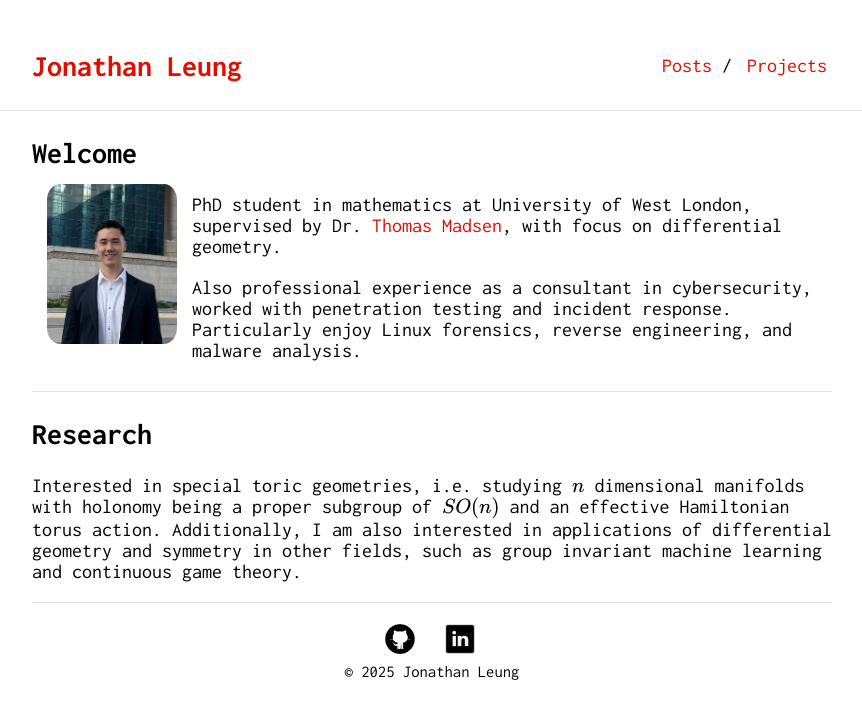
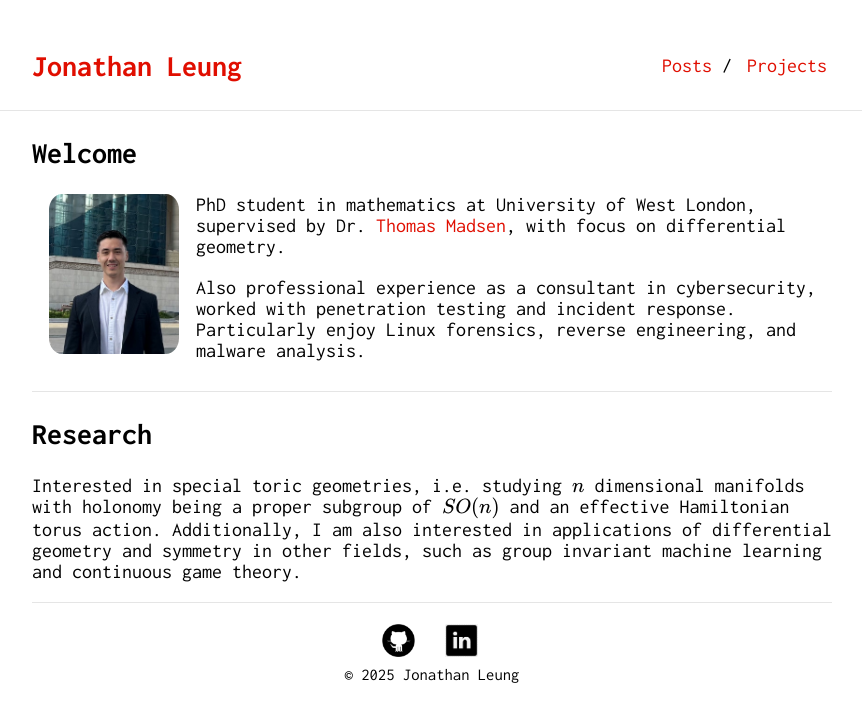
Before and after one commit to jleungs/jleungs.github.io, a Jekyll site: the page built from index.md, in a window 1280 px wide. Shown: the top 722 px of the page, without its empty margins (208-1070 px from the left). Built offline with Jekyll 4.4.1, drawn with Linux system fonts in a browser that asks for light colours; formulas are drawn with MathJax 3; our own code applies the rules of GitHub Pages for plain Markdown files.

Commit message:
bunch small changes2

```diff
--- a/_layouts/default.html
+++ b/_layouts/default.html
@@ -89,7 +89,7 @@
                     <p class="footer">
                         <a href="https://github.com/jleungs" rel='nofollow' target='_blank'><img src="/img/github.png"></a>
                         <a href="https://www.linkedin.com/in/jonathan-leung/" rel='nofollow' target='_blank'><img src="/img/linkedin.png"></a>
-                        <a style="color: black"><small>&#169; {{ 'now' | date: "%Y" }} Jonathan Leung</small></a>
+                        <a href="{{ site.url }}" style="color: black"><small>&#169; {{ 'now' | date: "%Y" }} Jonathan Leung</small></a>
                     </p>
                 {% endif %}
             </div>
--- a/_sass/footer.scss
+++ b/_sass/footer.scss
@@ -4,8 +4,8 @@
 }
 
 .footer img {
-    width: 30px;
-    height: 30px;
+    width: 33px;
+    height: 33px;
     margin: 0 5px;
 }
 
--- a/_sass/typography.scss
+++ b/_sass/typography.scss
@@ -40,7 +40,7 @@
         height: $image-height;
         width: $image-width;
         position: relative;
-        margin: -10px 15px 0px 15px;
+        margin: 0px 17px 0px 17px;
         float: left;
         border-radius: 10%;
         p & {
```
